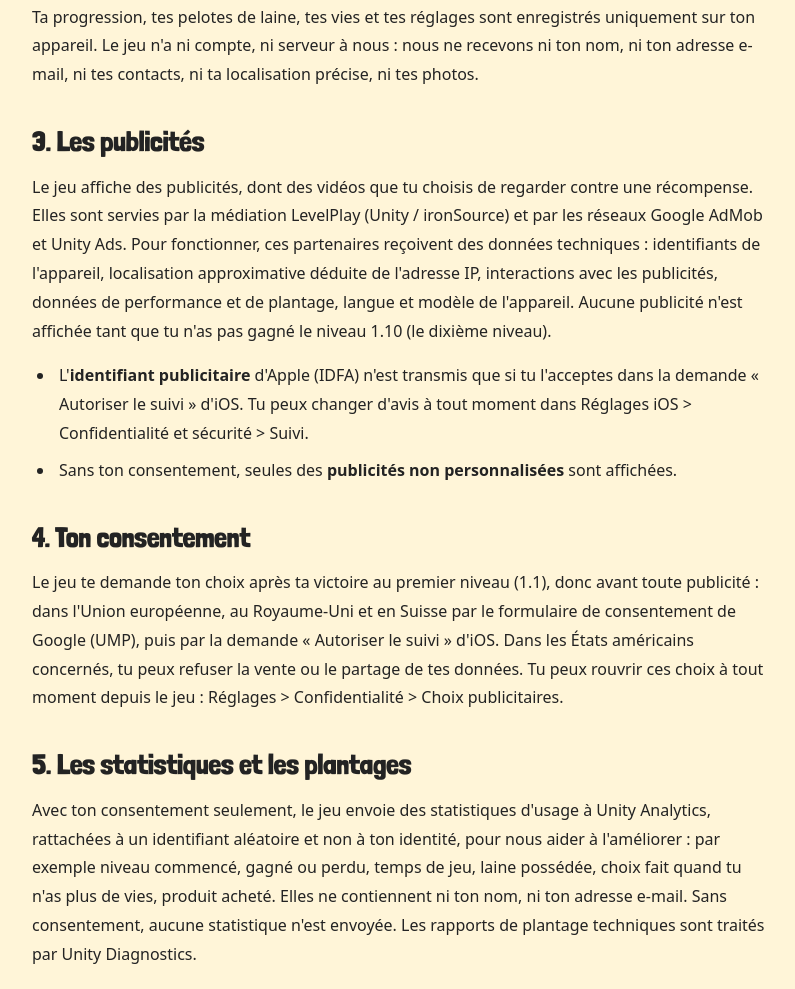
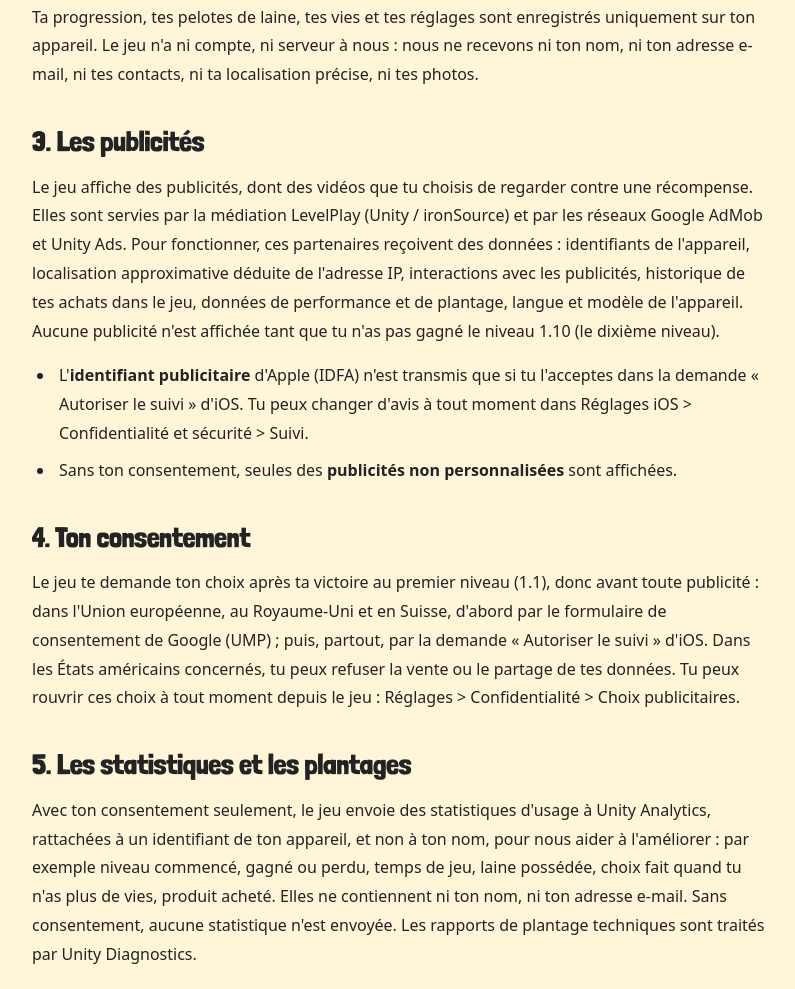
Before and after one commit to raphmau/samibarketweb, a plain HTML site: page confidentialite/index.html in a window 1280 px wide. Shown: the part 583-1572 px from the top of the page, without its empty margins (240-1035 px from the left). Drawn offline with Linux system fonts and the light colour scheme.

Commit message:
Aligne la politique de confidentialité sur les réponses App Privacy
Section 3 : l'historique d'achats figure parmi les données reçues par les
partenaires publicitaires. Section 4 : le formulaire de Google dans l'UE, au
Royaume-Uni et en Suisse, puis la demande de suivi d'iOS partout. Section 5 :
statistiques rattachées à un identifiant de l'appareil. FR et EN ; aucune
URL ni structure modifiée.

```diff
--- a/confidentialite/index.html
+++ b/confidentialite/index.html
@@ -9,17 +9,17 @@
     <p>Ta progression, tes pelotes de laine, tes vies et tes réglages sont enregistrés uniquement sur ton appareil. Le jeu n'a ni compte, ni serveur à nous : nous ne recevons ni ton nom, ni ton adresse e-mail, ni tes contacts, ni ta localisation précise, ni tes photos.</p>
 
     <h2>3. Les publicités</h2>
-    <p>Le jeu affiche des publicités, dont des vidéos que tu choisis de regarder contre une récompense. Elles sont servies par la médiation LevelPlay (Unity / ironSource) et par les réseaux Google AdMob et Unity Ads. Pour fonctionner, ces partenaires reçoivent des données techniques : identifiants de l'appareil, localisation approximative déduite de l'adresse IP, interactions avec les publicités, données de performance et de plantage, langue et modèle de l'appareil. Aucune publicité n'est affichée tant que tu n'as pas gagné le niveau 1.10 (le dixième niveau).</p>
+    <p>Le jeu affiche des publicités, dont des vidéos que tu choisis de regarder contre une récompense. Elles sont servies par la médiation LevelPlay (Unity / ironSource) et par les réseaux Google AdMob et Unity Ads. Pour fonctionner, ces partenaires reçoivent des données : identifiants de l'appareil, localisation approximative déduite de l'adresse IP, interactions avec les publicités, historique de tes achats dans le jeu, données de performance et de plantage, langue et modèle de l'appareil. Aucune publicité n'est affichée tant que tu n'as pas gagné le niveau 1.10 (le dixième niveau).</p>
     <ul>
       <li>L'<strong>identifiant publicitaire</strong> d'Apple (IDFA) n'est transmis que si tu l'acceptes dans la demande « Autoriser le suivi » d'iOS. Tu peux changer d'avis à tout moment dans Réglages iOS &gt; Confidentialité et sécurité &gt; Suivi.</li>
       <li>Sans ton consentement, seules des <strong>publicités non personnalisées</strong> sont affichées.</li>
     </ul>
 
     <h2>4. Ton consentement</h2>
-    <p>Le jeu te demande ton choix après ta victoire au premier niveau (1.1), donc avant toute publicité : dans l'Union européenne, au Royaume-Uni et en Suisse par le formulaire de consentement de Google (UMP), puis par la demande « Autoriser le suivi » d'iOS. Dans les États américains concernés, tu peux refuser la vente ou le partage de tes données. Tu peux rouvrir ces choix à tout moment depuis le jeu : Réglages &gt; Confidentialité &gt; Choix publicitaires.</p>
+    <p>Le jeu te demande ton choix après ta victoire au premier niveau (1.1), donc avant toute publicité : dans l'Union européenne, au Royaume-Uni et en Suisse, d'abord par le formulaire de consentement de Google (UMP) ; puis, partout, par la demande « Autoriser le suivi » d'iOS. Dans les États américains concernés, tu peux refuser la vente ou le partage de tes données. Tu peux rouvrir ces choix à tout moment depuis le jeu : Réglages &gt; Confidentialité &gt; Choix publicitaires.</p>
 
     <h2>5. Les statistiques et les plantages</h2>
-    <p>Avec ton consentement seulement, le jeu envoie des statistiques d'usage à Unity Analytics, rattachées à un identifiant aléatoire et non à ton identité, pour nous aider à l'améliorer : par exemple niveau commencé, gagné ou perdu, temps de jeu, laine possédée, choix fait quand tu n'as plus de vies, produit acheté. Elles ne contiennent ni ton nom, ni ton adresse e-mail. Sans consentement, aucune statistique n'est envoyée. Les rapports de plantage techniques sont traités par Unity Diagnostics.</p>
+    <p>Avec ton consentement seulement, le jeu envoie des statistiques d'usage à Unity Analytics, rattachées à un identifiant de ton appareil, et non à ton nom, pour nous aider à l'améliorer : par exemple niveau commencé, gagné ou perdu, temps de jeu, laine possédée, choix fait quand tu n'as plus de vies, produit acheté. Elles ne contiennent ni ton nom, ni ton adresse e-mail. Sans consentement, aucune statistique n'est envoyée. Les rapports de plantage techniques sont traités par Unity Diagnostics.</p>
 
     <h2>6. Les achats</h2>
     <p>Les achats intégrés (1 heure illimitée, Premium, Illimité pour toujours) sont traités par Apple. Nous ne voyons ni ta carte, ni tes coordonnées de paiement : le jeu reçoit seulement la confirmation de l'achat.</p>
```
Also changed, not shown: privacy/index.html (+3 -3 lines).
